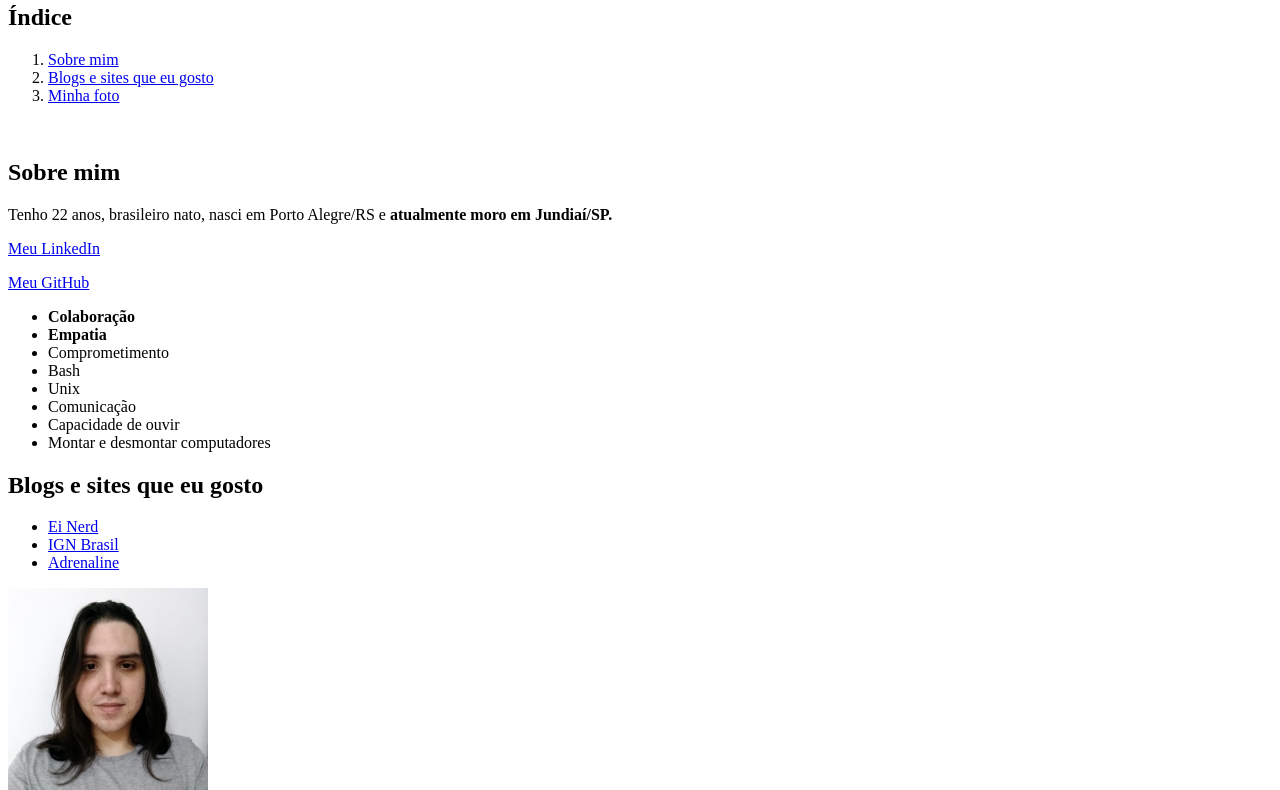
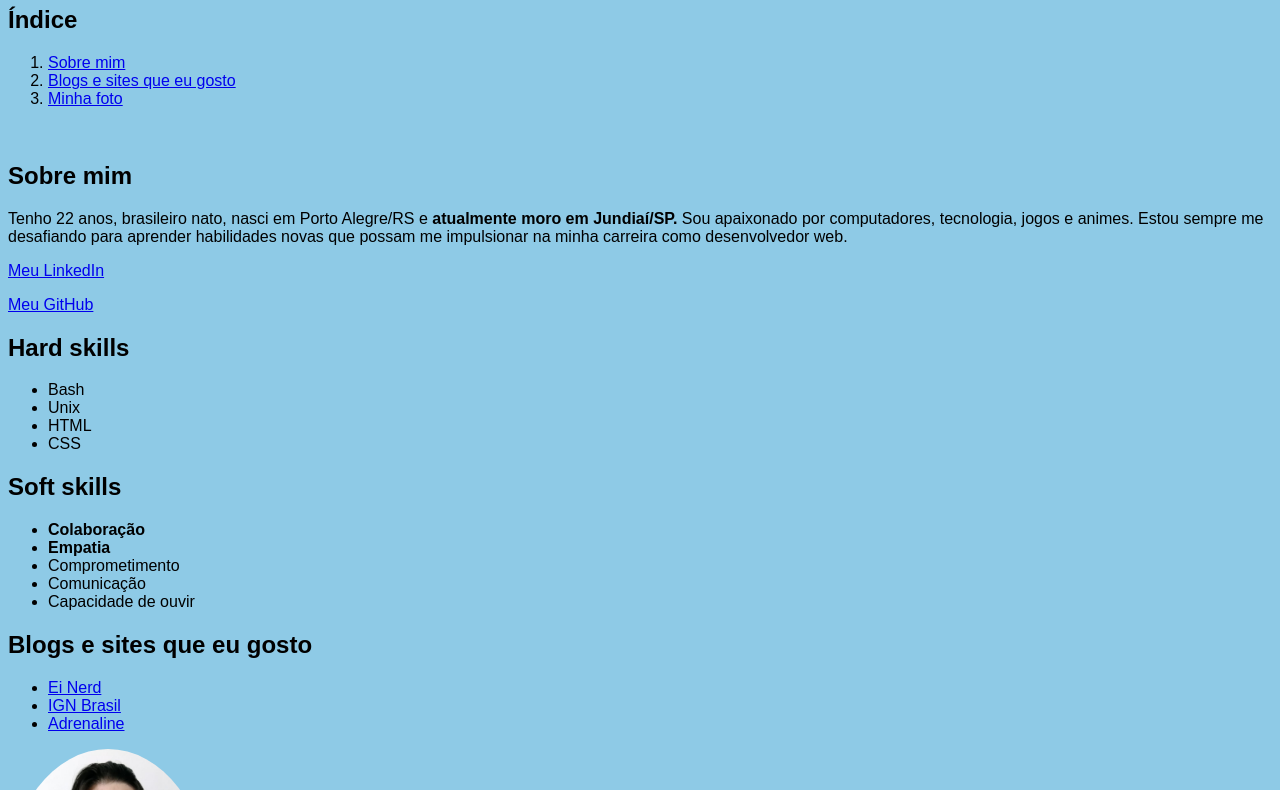
Before and after one commit to dev-adrianotavares/dev-adrianotavares.github.io, a plain HTML site: page index.html in a window 1280 px wide. Shown: the part 76-866 px from the top of the page. Drawn offline with Linux system fonts and the light colour scheme; a web font is replaced by a local one.

Commit message:
Melhorias no CSS

```diff
--- a/index.html
+++ b/index.html
@@ -5,10 +5,11 @@
     <meta http-equiv="X-UA-Compatible" content="IE=edge">
     <meta name="viewport" content="width=device-width, initial-scale=1.0">
     <title>Meu Portfolio</title>
+    <link rel="stylesheet" type="text/css" href="style.css">
 </head>
 <body>
 
-    <h1>Seja bem-vindo(a) ao meu portfolio, meu nome é Adriano da Costa Tavares.</h1>
+    <h1>Adriano da Costa Tavares</h1>
     <h2>Índice</h2>
     <ol>
         <li><a href="#sobre-mim">Sobre mim</a></li>
@@ -17,18 +18,23 @@
     </ol>
         </h2><br>
     <h2 id="sobre-mim">Sobre mim</h2>
-    <p>Tenho 22 anos, brasileiro nato, nasci em Porto Alegre/RS e <strong>atualmente moro em Jundiaí/SP.</strong></p>
+    <p>Tenho 22 anos, brasileiro nato, nasci em Porto Alegre/RS e <strong>atualmente moro em Jundiaí/SP.</strong> Sou apaixonado por computadores, tecnologia, jogos e animes. Estou sempre me desafiando para aprender habilidades novas que possam me impulsionar na minha carreira como desenvolvedor web.</p>
     <p><a href="https://www.linkedin.com/in/adriano-da-costa-tavares-b44059192/">Meu LinkedIn</a></p>
     <p><a href="https://github.com/dev-adrianotavares">Meu GitHub</a></p>
+    <h2>Hard skills</h2>
+    <ul>
+        <li>Bash</li>
+        <li>Unix</li>
+        <li>HTML</li>
+        <li>CSS</li>
+    </ul>
+    <h2>Soft skills</h2>
     <ul>
         <li><strong>Colaboração</strong></li>
         <li><strong>Empatia</strong></li>
         <li>Comprometimento</li>
-        <li>Bash</li>
-        <li>Unix</li>
         <li>Comunicação</li>
         <li>Capacidade de ouvir</li>
-        <li>Montar e desmontar computadores</li>
     </ul>
     <h2 id="sites">Blogs e sites que eu gosto</h2>
     <ul>
--- /dev/null
+++ b/style.css
@@ -0,0 +1,15 @@
+@import url('https://fonts.googleapis.com/css2?family=Berkshire+Swash&display=swap');
+@import url('https://fonts.googleapis.com/css2?family=Berkshire+Swash&family=Courier+Prime&display=swap');
+@import url('https://fonts.googleapis.com/css2?family=Berkshire+Swash&family=Courier+Prime&family=Xanh+Mono&display=swap');
+body {
+    font-family: Arial, Helvetica, sans-serif;
+    background-color: #8ecae6;
+}
+h1 {
+    font-family: 'Berkshire Swash', cursive;
+
+}
+
+#foto {
+    border-radius: 50%;
+}
```
